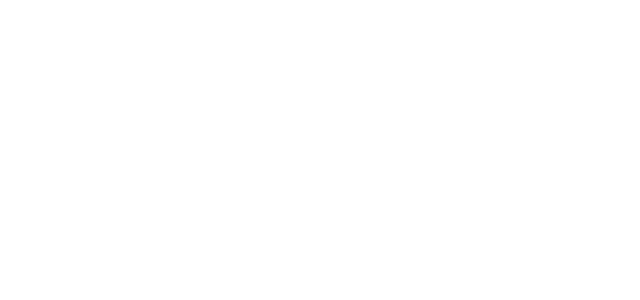
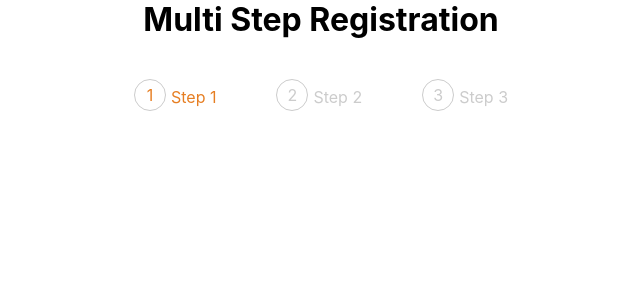
Before and after one commit to lbounif/auth-app-back-front, a React (Create React App) app: page / in a window 1280 px wide. Shown: the top 300 px of the page, without its empty margins (319-959 px from the left). Built offline with nearby package versions, Linux system fonts and the light colour scheme.

Commit message:
init app and header component

```diff
--- a/src/App.css
+++ b/src/App.css
@@ -1,38 +1,34 @@
-.App {
+* {
+  margin: 0;
+  padding: 0;
+}
+h1 {
   text-align: center;
 }
-
-.App-logo {
-  height: 40vmin;
-  pointer-events: none;
+.steps {
+  display: flex;
+  justify-content: center;
+  margin-top: 10px;
 }
-
-@media (prefers-reduced-motion: no-preference) {
-  .App-logo {
-    animation: App-logo-spin infinite 20s linear;
-  }
+.step {
+  color: #ccc;
+  display: flex;
+  margin: 30px 30px;
 }
-
-.App-header {
-  background-color: #282c34;
-  min-height: 100vh;
+.step-active {
   display: flex;
-  flex-direction: column;
-  align-items: center;
-  justify-content: center;
-  font-size: calc(10px + 2vmin);
-  color: white;
+  margin: 30px 30px;
+  color: #e67e22;
 }
-
-.App-link {
-  color: #61dafb;
+.number {
+  border: 1px solid #ccc;
+  padding: 5px;
+  border-radius: 50%;
+  margin-right: 5px;
+  width: 20px;
+  height: 20px;
+  text-align: center;
 }
-
-@keyframes App-logo-spin {
-  from {
-    transform: rotate(0deg);
-  }
-  to {
-    transform: rotate(360deg);
-  }
+.step-number {
+  margin-top: 8px;
 }
--- a/src/App.js
+++ b/src/App.js
@@ -1,9 +1,12 @@
 import logo from './logo.svg';
 import './App.css';
+import Header from "./components/Header"
+
 
 function App() {
   return (
     <div className="App">
+        <Header />
 
     </div>
   );
--- a/src/components/Header.js
+++ b/src/components/Header.js
@@ -0,0 +1,9 @@
+import Progress from "./Progress"
+
+const Header = () => (
+    <div>
+        <h1> Multi Step Registration</h1>
+        <Progress />
+    </div>
+)
+export default Header
--- a/src/components/Progress.js
+++ b/src/components/Progress.js
@@ -0,0 +1,26 @@
+
+const Progress = () => {
+
+    return (
+        <div className="steps">
+            {/* Step 1 */}
+            {/* className is step or step active */}
+            <div className="step-active">
+                <div className="number">1</div>
+                <div className="step-number">Step 1</div>
+            </div>
+            {/* Step 2 */}
+            <div className="step">
+                <div className="number">2</div>
+                <div className="step-number">Step 2</div>
+            </div>
+            {/* Step 3 */}
+            <div className="step">
+                <div className="number">3</div>
+                <div className="step-number">Step 3</div>
+            </div>
+        </div>
+    )
+}
+
+export default Progress
```
